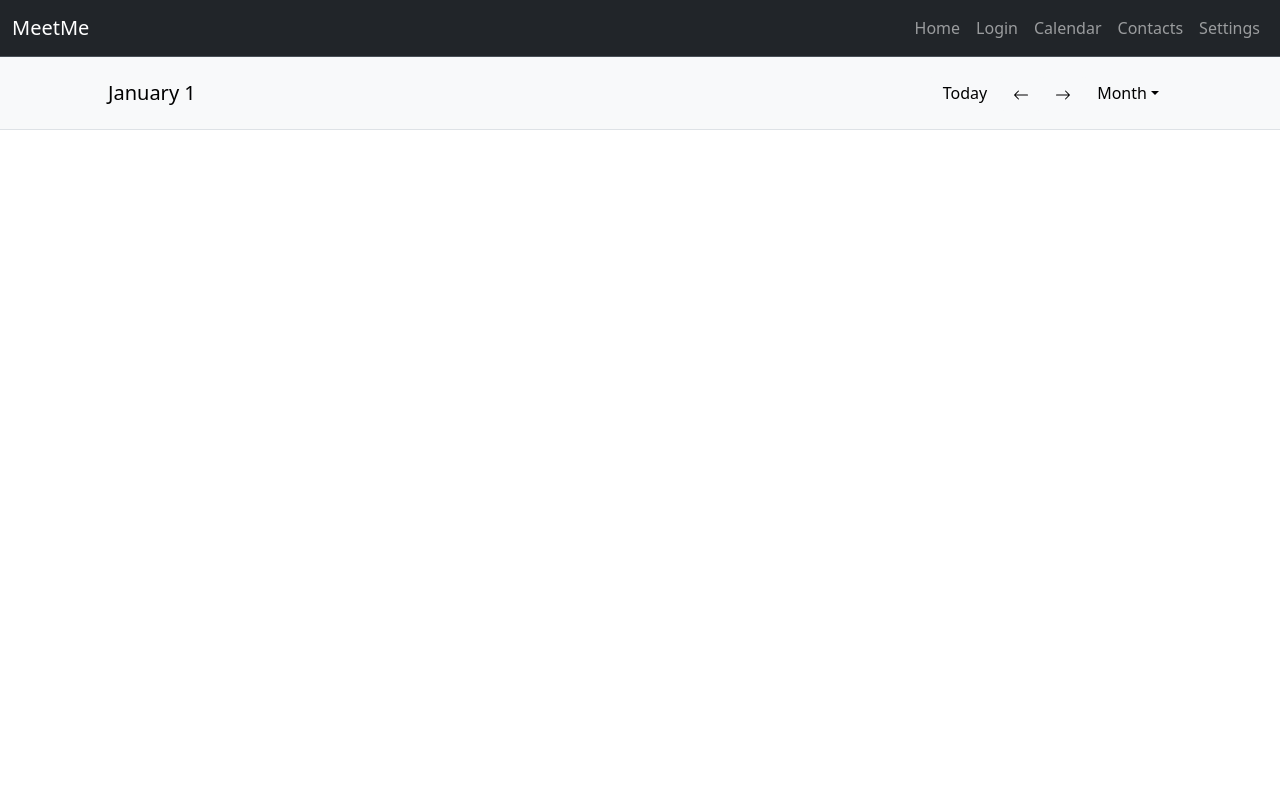
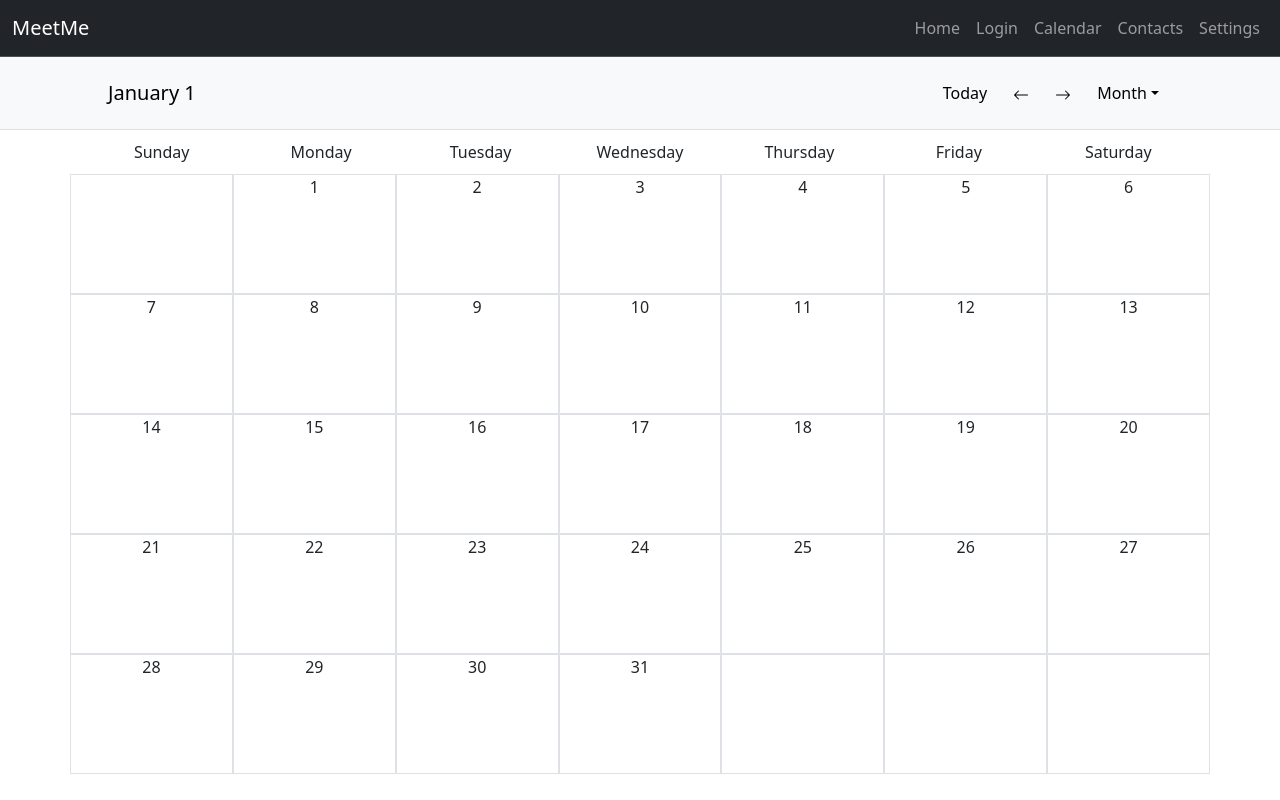
Before and after one commit to umbertogherardi/meetme-calendar, a React (Create React App) app in the folder frontend/meetme-app/: page /calendar/month/1/1/1 in a window 1280 px wide. Built offline with nearby package versions, Linux system fonts and the light colour scheme.

Commit message:
Fix month and day views

```diff
--- a/frontend/meetme-app/src/components/CalendarBar/CalendarBar.js
+++ b/frontend/meetme-app/src/components/CalendarBar/CalendarBar.js
@@ -8,7 +8,6 @@ function CalendarBar(props) {
     const month = props.month;
     const day = props.day;
     const viewType = props.viewType;
-    console.log(year, month, day);
 
     const daysInMonth = moment(`${year}/${month}/${day}`, "YYYY/MM/DD").daysInMonth();
     const daysInPrevMonth = (month === 1 ?
@@ -23,7 +22,13 @@ function CalendarBar(props) {
     return (
         <nav className="navbar navbar-expand-lg bg-light border-bottom border-body" data-bs-theme="light" style={{padding: "1rem 6rem"}}>
             <div className="container-fluid">
-                <span className="navbar-brand">{`${MONTHS[month]} ${year}`}</span>
+                <span className="navbar-brand">{viewType === "Month" ?
+                                                    `${MONTHS[month]} ${year}` :
+                                                    viewType === "Week" ?
+                                                        `${MONTHS[month]} ${year}` :
+                                                        `${MONTHS[month]} ${day}, ${year}`
+                                                }
+                </span>
                 <ul className="navbar-nav">
                     <li className="nav-item">
                     <Link to={`${FRONTEND_URL}/calendar/${viewType.toLowerCase()}/${CURR_YEAR}/${CURR_MONTH}/${CURR_DAY}`}>
--- /dev/null
+++ b/frontend/meetme-app/src/components/DayView/DayView.css
@@ -0,0 +1,20 @@
+.day {
+    text-align: center;
+    height: 75vh;
+    width: 90vw;
+    margin: auto;
+    font-size: x-large;
+}
+
+.single-header {
+    font-size: large;
+}
+
+.curr-day-single {
+    color: rgb(255, 255, 255);
+    background-color: rgb(107, 202, 231);
+    border-radius: 48px;
+    width: 3rem;
+    padding: 6px;
+    margin: auto;
+}
--- a/frontend/meetme-app/src/components/DayView/DayView.js
+++ b/frontend/meetme-app/src/components/DayView/DayView.js
@@ -1,6 +1,8 @@
 import { useLoaderData } from 'react-router-dom';
 import CalendarBar from '../CalendarBar/CalendarBar';
 import moment from 'moment';
+import { WEEKDAYS, CURR_YEAR, CURR_MONTH, CURR_DAY } from '../../utils';
+import './DayView.css'
 
 export async function loadDayEvents(request) {
     /**
@@ -24,11 +26,21 @@ function DayView() {
     const month = currentMoment.month() + 1;
     const day = currentMoment.date();
 
-    const daysInMonth = currentMoment.daysInMonth();
-    const firstDayOfMonth = currentMoment.startOf('month').day();
+    const dayOfWeek = currentMoment.day();
+    console.log(dayOfWeek);
 
     return (
+        <>
         <CalendarBar year={year} month={month} day={day} viewType="Day"/>
+        <div className="weekday-header single-header">
+            {WEEKDAYS[currentMoment.day()]}
+        </div>
+        <div className="col border day">
+            <div className={(year === CURR_YEAR && month === CURR_MONTH && day === CURR_DAY) ? "curr-day-single" : ""}>
+                {day}
+            </div>
+        </div>
+        </>
     );
 }
 
--- a/frontend/meetme-app/src/components/MonthView/MonthView.css
+++ b/frontend/meetme-app/src/components/MonthView/MonthView.css
@@ -1,33 +1,13 @@
-.event-container {
-    color: white;
-    background-color: #2596BE;
-    font-size: small;
-    padding: 2px 6px;
-    margin: 4px 0px;
-    border-radius: 4px;
-    text-align: left;
-    text-overflow: clip;
-    white-space: nowrap;
-    overflow: hidden;
-    max-width: 100px !important;
+.curr-day {
+    color: rgb(255, 255, 255);
+    background-color: rgb(107, 202, 231);
+    border-radius: 16px;
+    width: 2rem;
+    padding: 4px;
+    margin: auto;
 }
 
-.event-container:hover {
-    cursor: pointer;
-    background-color: #33abd6;
+.weekday-header {
+    margin: 10px 0 10px 0;
+    text-align: center;
 }
-
-.today-cell {
-    color: white;
-    background-color: #2596BE;
-    border-radius: 16px;
-    display: flex;
-    justify-content: center;
-    width: 2rem;
-    margin: auto;
-    padding: 4px;
-}
-
-.cell {
-    padding: 4px;
-}
--- a/frontend/meetme-app/src/components/MonthView/MonthView.js
+++ b/frontend/meetme-app/src/components/MonthView/MonthView.js
@@ -1,5 +1,5 @@
 import { useLoaderData } from 'react-router-dom';
-import { BACKEND_URL } from '../../utils';
+import { WEEKDAYS, CURR_YEAR, CURR_MONTH, CURR_DAY } from '../../utils';
 import moment from 'moment';
 import './MonthView.css'
 import CalendarBar from '../CalendarBar/CalendarBar';
@@ -29,34 +29,33 @@ function MonthView() {
     const daysInMonth = currentMoment.daysInMonth();
     const firstDayOfMonth = currentMoment.startOf('month').day();
 
-    function setDayNumberings() {
-        let dayNumberings = [];
-        let nIdx = 1;
+    function setDayVals() {
+        let dayVals = [];
+        let bufferIdx = 1;
 
-        // buffer the beginning of our numberings
-        for (nIdx = 1; nIdx <= firstDayOfMonth; nIdx++) {
-            dayNumberings.push(-nIdx);
+        for (bufferIdx = 1; bufferIdx <= firstDayOfMonth; bufferIdx++) {
+            dayVals.push(-bufferIdx);
         }
-        for (let pIdx = 1; pIdx <= daysInMonth; pIdx++) {
-            dayNumberings.push(pIdx);
+
+        for (let dayIdx = 1; dayIdx <= daysInMonth; dayIdx++) {
+            dayVals.push(dayIdx);
         }
-        // pad the last of our numberings
+
         if ((firstDayOfMonth + daysInMonth) > 35){
-            while (dayNumberings.length < 42) {
-                dayNumberings.push(-nIdx);
-                nIdx++;
+            while (dayVals.length < 42) {
+                dayVals.push(-bufferIdx);
+                bufferIdx++;
             }
         } else {
-            while (dayNumberings.length < 35) {
-                dayNumberings.push(-nIdx);
-                nIdx++;
+            while (dayVals.length < 35) {
+                dayVals.push(-bufferIdx);
+                bufferIdx++;
             }
         }
-
-        return dayNumberings;
+        return dayVals;
     }
 
-    function setStartIdxs() {
+    function setRowStartIdxs() {
         if ((firstDayOfMonth + daysInMonth) > 35) {
             return [0, 7, 14, 21, 28, 35];
         } else {
@@ -64,11 +63,38 @@ function MonthView() {
         }
     }
 
-    let rowStartIdxs = setStartIdxs();
-    let dayNumberings = setDayNumberings();
+    let rowStartIdxs = setRowStartIdxs();
+    let dayVals = setDayVals();
 
     return (
+        <>
         <CalendarBar year={year} month={month} day={day} viewType="Month"/>
+        <div className="container text-center">
+            {/** Weekday Headers */}
+            <div className="row weekday-header">
+            {WEEKDAYS.map((weekday) => (
+                <div className="col-sm" key={weekday}>
+                    {weekday}
+                </div>
+            ))}
+            </div>
+
+            {/** Day Cells */}
+            {rowStartIdxs.map((rowIdx) => (
+                <div className="row" key={`row-start-idx-${rowIdx}`}>
+                    {dayVals.slice(rowIdx, rowIdx + 7).map((dayVal) => (
+                        <div className="col border" style={{ height: (rowStartIdxs.length === 5) ? "15vh" : "12.5vh"}} key={`day-${dayVal}`}>
+                            {/** Day Number */}
+                            <div className={(year === CURR_YEAR && month === CURR_MONTH && dayVal === CURR_DAY) ? "curr-day" : ""}>
+                                {dayVal > 0 ? dayVal : ""}
+                            </div>
+                            {/** Events List */}
+                        </div>
+                    ))}
+                </div>
+            ))}
+        </div>
+        </>
     );
 }
 
```
